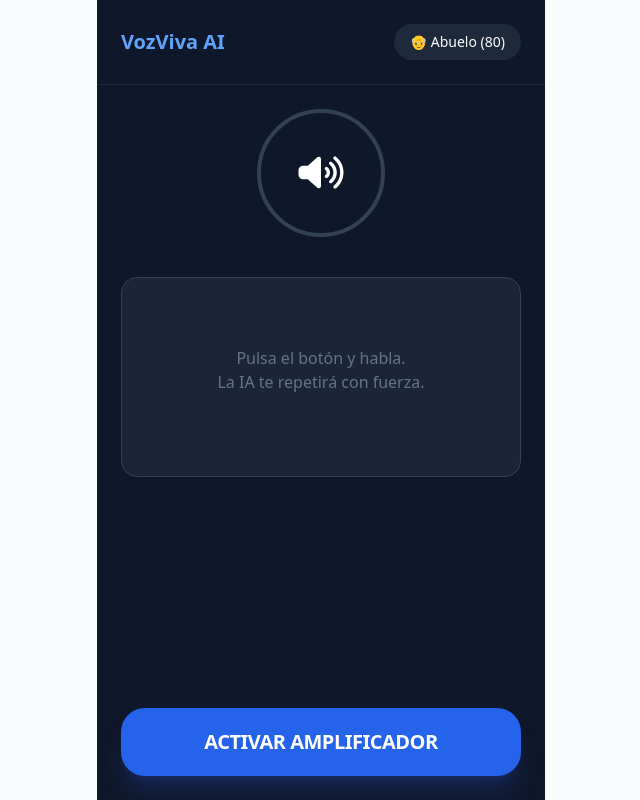
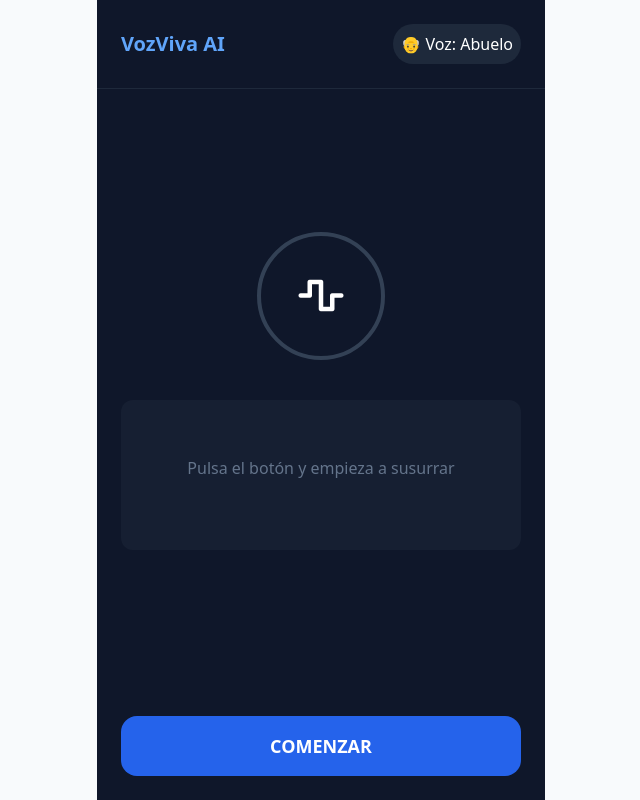
Before and after one commit to Rulisman/VeuPapa, a React (Vite) app: page / in a window 1280 px wide. Shown: the whole page, without its empty margins (319-959 px from the left). Built offline with nearby package versions, Linux system fonts and the light colour scheme; no server answers.

Commit message:
Refactor audio decoding and recognition handling

```diff
--- a/App.tsx
+++ b/App.tsx
@@ -2,6 +2,7 @@ import React, { useState, useEffect, useCallback, useRef } from 'react';
 import { AppStatus, TranscriptionResult, VoiceGender, AppSettings } from './types';
 import { correctTranscription, synthesizeSpeech } from './services/geminiService';
 
+// Helper para decodificar audio base64
 const decodeBase64 = (base64: string) => {
   const binaryString = atob(base64);
   const bytes = new Uint8Array(binaryString.length);
@@ -11,12 +12,20 @@ const decodeBase64 = (base64: string) => {
   return bytes;
 };
 
-async function decodeAudioData(data: Uint8Array, ctx: AudioContext): Promise<AudioBuffer> {
+async function decodeAudioData(
+  data: Uint8Array,
+  ctx: AudioContext,
+  sampleRate: number = 24000,
+  numChannels: number = 1,
+): Promise<AudioBuffer> {
   const dataInt16 = new Int16Array(data.buffer);
-  const buffer = ctx.createBuffer(1, dataInt16.length, 24000);
-  const channelData = buffer.getChannelData(0);
-  for (let i = 0; i < dataInt16.length; i++) {
-    channelData[i] = dataInt16[i] / 32768.0;
+  const frameCount = dataInt16.length / numChannels;
+  const buffer = ctx.createBuffer(numChannels, frameCount, sampleRate);
+  for (let channel = 0; channel < numChannels; channel++) {
+    const channelData = buffer.getChannelData(channel);
+    for (let i = 0; i < frameCount; i++) {
+      channelData[i] = dataInt16[i * numChannels + channel] / 32768.0;
+    }
   }
   return buffer;
 }
@@ -35,77 +44,49 @@ const App: React.FC = () => {
   const statusRef = useRef<AppStatus>(AppStatus.IDLE);
   const isProcessingRef = useRef<boolean>(false);
 
-  // Sincronización crucial del estado
   useEffect(() => {
     statusRef.current = status;
   }, [status]);
 
-  const stopMicrophone = () => {
-    if (recognitionRef.current) {
-      try {
-        recognitionRef.current.onend = null; // Evitamos disparos accidentales
-        recognitionRef.current.abort();
-      } catch (e) { console.log("Error al parar:", e); }
+  const initRecognition = useCallback(() => {
+    if (!('webkitSpeechRecognition' in window)) {
+      alert("Navegador no soportado.");
+      return;
     }
-  };
-
-  const startMicrophone = () => {
-    if (statusRef.current === AppStatus.IDLE) return;
-
-    // Si ya existe, lo limpiamos antes de crear uno nuevo para evitar bloqueos
-    stopMicrophone();
-    initRecognition();
-
-    try {
-      recognitionRef.current.start();
-    } catch (e) {
-      console.log("Error al iniciar micro, reintentando...");
-      setTimeout(() => recognitionRef.current?.start(), 300);
-    }
-  };
-
-  const initRecognition = useCallback(() => {
     const recognition = new (window as any).webkitSpeechRecognition();
     recognition.lang = 'es-ES';
-    recognition.continuous = false; // Cambiado a false para mayor estabilidad en ciclos
+    recognition.continuous = true;
     recognition.interimResults = false;
 
-    recognition.onstart = () => {
-      setStatus(AppStatus.LISTENING);
-      isProcessingRef.current = false;
-    };
+    recognition.onstart = () => setStatus(AppStatus.LISTENING);
 
     recognition.onresult = (event: any) => {
-      if (isProcessingRef.current) return;
-
-      const text = event.results[0][0].transcript;
-      if (text.trim()) {
+      if (isProcessingRef.current || statusRef.current !== AppStatus.LISTENING) return;
+      let finalTranscript = '';
+      for (let i = event.resultIndex; i < event.results.length; ++i) {
+        if (event.results[i].isFinal) finalTranscript += event.results[i][0].transcript;
+      }
+      if (finalTranscript.trim()) {
         isProcessingRef.current = true;
-        processFinalText(text.trim());
+        processFinalText(finalTranscript.trim());
       }
     };
 
     recognition.onend = () => {
-      // Si el micro se apaga solo y no estamos procesando nada, lo reiniciamos
       if (statusRef.current === AppStatus.LISTENING && !isProcessingRef.current) {
-        startMicrophone();
+        try { recognition.start(); } catch (e) {}
       }
     };
-
     recognitionRef.current = recognition;
   }, []);
 
   const processFinalText = async (text: string) => {
-    stopMicrophone(); // Apagamos micro mientras la IA "piensa"
+    if (recognitionRef.current) recognitionRef.current.abort();
     setStatus(AppStatus.PROCESSING);
-
     let processedText = text;
-    try {
-      if (settings.useGeminiCorrection) {
-        processedText = await correctTranscription(text);
-      }
-    } catch (e) { console.error(e); }
-
+    if (settings.useGeminiCorrection) {
+      processedText = await correctTranscription(text);
+    }
     setLastTranscription({ original: text, corrected: processedText, timestamp: Date.now() });
     await speak(processedText);
   };
@@ -116,44 +97,38 @@ const App: React.FC = () => {
       if (!audioContextRef.current) {
         audioContextRef.current = new (window.AudioContext || (window as any).webkitAudioContext)({ sampleRate: 24000 });
       }
+      const ctx = audioContextRef.current;
+      const isMale = settings.voiceGender === VoiceGender.MALE;
+      const voiceName = isMale ? 'Puck' : 'Kore';
+      const pitch = isMale ? -6.0 : 0;
+      const rate = isMale ? 0.85 : 1.0;
 
-      const isMale = settings.voiceGender === VoiceGender.MALE;
-      const base64Audio = await synthesizeSpeech(
-        text,
-        isMale ? 'Puck' : 'Kore',
-        isMale ? -6.0 : 0,
-        isMale ? 0.85 : 1.0
-      );
-
+      const base64Audio = await synthesizeSpeech(text, voiceName, pitch, rate);
       if (base64Audio) {
-        const ctx = audioContextRef.current;
         const audioBuffer = await decodeAudioData(decodeBase64(base64Audio), ctx);
         const source = ctx.createBufferSource();
         source.buffer = audioBuffer;
-
         const gainNode = ctx.createGain();
         gainNode.gain.value = settings.volume;
         source.connect(gainNode);
         gainNode.connect(ctx.destination);
-
         source.onended = () => {
-          // CLAVE: Esperar a que el sonido se disipe antes de volver a escuchar
           setTimeout(() => {
             isProcessingRef.current = false;
             if (statusRef.current !== AppStatus.IDLE) {
-              startMicrophone();
+              setStatus(AppStatus.LISTENING);
+              try { recognitionRef.current?.start(); } catch (e) {}
             }
-          }, 800);
+          }, 1000);
         };
         source.start(0);
       } else {
-        throw new Error("No audio data");
+        isProcessingRef.current = false;
+        setStatus(AppStatus.LISTENING);
       }
     } catch (e) {
-      console.error(e);
       isProcessingRef.current = false;
-      setStatus(AppStatus.LISTENING);
-      startMicrophone();
+      setStatus(AppStatus.IDLE);
     }
   };
 
@@ -163,37 +138,31 @@ const App: React.FC = () => {
         <h1 className="text-xl font-bold text-blue-400">VozViva AI</h1>
         <button
           onClick={() => setSettings(s => ({...s, voiceGender: s.voiceGender === VoiceGender.MALE ? VoiceGender.FEMALE : VoiceGender.MALE}))}
-          className="px-4 py-2 rounded-full bg-slate-800 text-sm"
+          className="p-2 rounded-full bg-slate-800"
         >
-          {settings.voiceGender === VoiceGender.MALE ? '👴 Abuelo (80)' : '👩 Mujer'}
+          {settings.voiceGender === VoiceGender.MALE ? '👴 Voz: Abuelo' : '👩 Voz: Mujer'}
         </button>
       </header>
 
-      <main className="flex-1 p-6 flex flex-col items-center">
-        <div className={`w-32 h-32 rounded-full mb-10 border-4 flex items-center justify-center transition-all duration-500 ${
-          status === AppStatus.LISTENING ? 'border-blue-500 shadow-[0_0_40px_rgba(59,130,246,0.6)] animate-pulse' :
-          status === AppStatus.SPEAKING ? 'border-green-500 shadow-[0_0_40px_rgba(34,197,94,0.6)]' :
+      <main className="flex-1 p-6 flex flex-col justify-center">
+        <div className={`w-32 h-32 rounded-full mx-auto mb-10 border-4 transition-all duration-500 ${
+          status === AppStatus.LISTENING ? 'border-blue-500 shadow-[0_0_30px_rgba(59,130,246,0.5)] scale-110' :
+          status === AppStatus.SPEAKING ? 'border-green-500 shadow-[0_0_30px_rgba(34,197,94,0.5)]' :
           'border-slate-700'
         }`}>
-          <i className={`fa-solid ${status === AppStatus.LISTENING ? 'fa-microphone' : 'fa-volume-high'} text-4xl`}></i>
+          <div className="w-full h-full flex items-center justify-center">
+            <i className={`fa-solid ${status === AppStatus.LISTENING ? 'fa-microphone' : 'fa-wave-square'} text-4xl`}></i>
+          </div>
         </div>
 
-        <div className="w-full bg-slate-800/80 p-5 rounded-2xl min-h-[200px] border border-slate-700">
-          {status === AppStatus.PROCESSING ? (
-            <p className="text-blue-300 animate-pulse text-center mt-12">La IA está aclarando tu voz...</p>
-          ) : lastTranscription ? (
-            <div className="space-y-4">
-              <div>
-                <span className="text-[10px] text-slate-500 uppercase font-bold tracking-tighter">Susurro detectado</span>
-                <p className="text-slate-300 italic">"{lastTranscription.original}"</p>
-              </div>
-              <div className="pt-2 border-t border-slate-700">
-                <span className="text-[10px] text-green-500 uppercase font-bold tracking-tighter">Voz amplificada</span>
-                <p className="text-xl font-semibold text-white">{lastTranscription.corrected}</p>
-              </div>
-            </div>
+        <div className="bg-slate-800/50 p-4 rounded-xl min-h-[150px]">
+          {lastTranscription ? (
+            <>
+              <p className="text-slate-400 text-sm mb-2">Original: {lastTranscription.original}</p>
+              <p className="text-xl font-medium">{lastTranscription.corrected}</p>
+            </>
           ) : (
-            <p className="text-slate-500 text-center mt-12">Pulsa el botón y habla.<br/>La IA te repetirá con fuerza.</p>
+            <p className="text-slate-500 text-center mt-10">Pulsa el botón y empieza a susurrar</p>
           )}
         </div>
       </main>
@@ -202,17 +171,19 @@ const App: React.FC = () => {
         <button
           onClick={() => {
             if (status === AppStatus.IDLE) {
-              startMicrophone();
+              if (!recognitionRef.current) initRecognition();
+              recognitionRef.current.start();
             } else {
+              isProcessingRef.current = false;
+              recognitionRef.current?.abort();
               setStatus(AppStatus.IDLE);
-              stopMicrophone();
             }
           }}
-          className={`w-full py-5 rounded-3xl font-black text-xl tracking-tight transition-all active:scale-95 ${
-            status === AppStatus.IDLE ? 'bg-blue-600 shadow-blue-900/40' : 'bg-rose-600'
-          } shadow-xl`}
+          className={`w-full py-4 rounded-2xl font-bold text-lg ${
+            status === AppStatus.IDLE ? 'bg-blue-600' : 'bg-rose-600'
+          }`}
         >
-          {status === AppStatus.IDLE ? 'ACTIVAR AMPLIFICADOR' : 'DESACTIVAR'}
+          {status === AppStatus.IDLE ? 'COMENZAR' : 'DETENER'}
         </button>
       </footer>
     </div>
```
